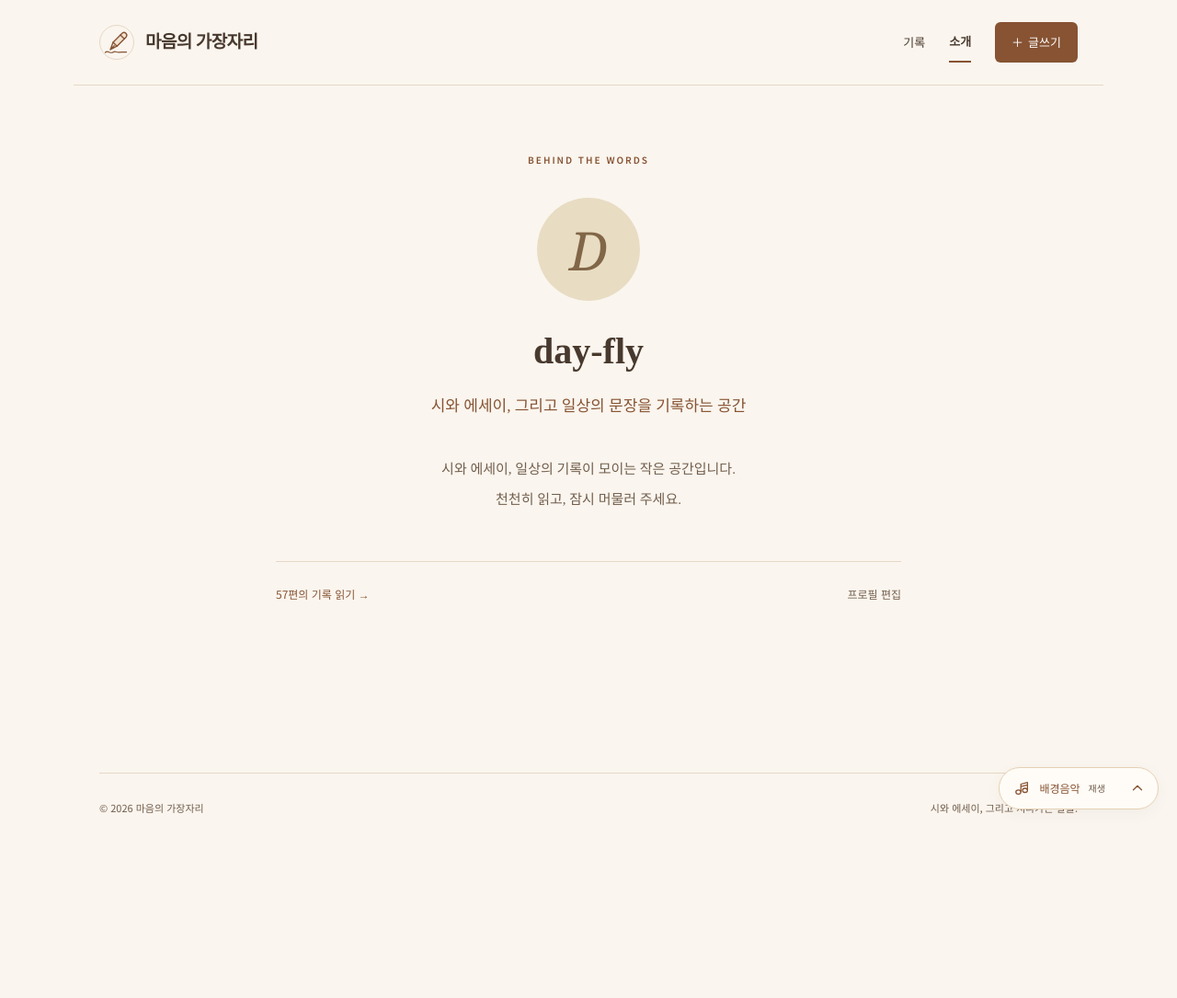
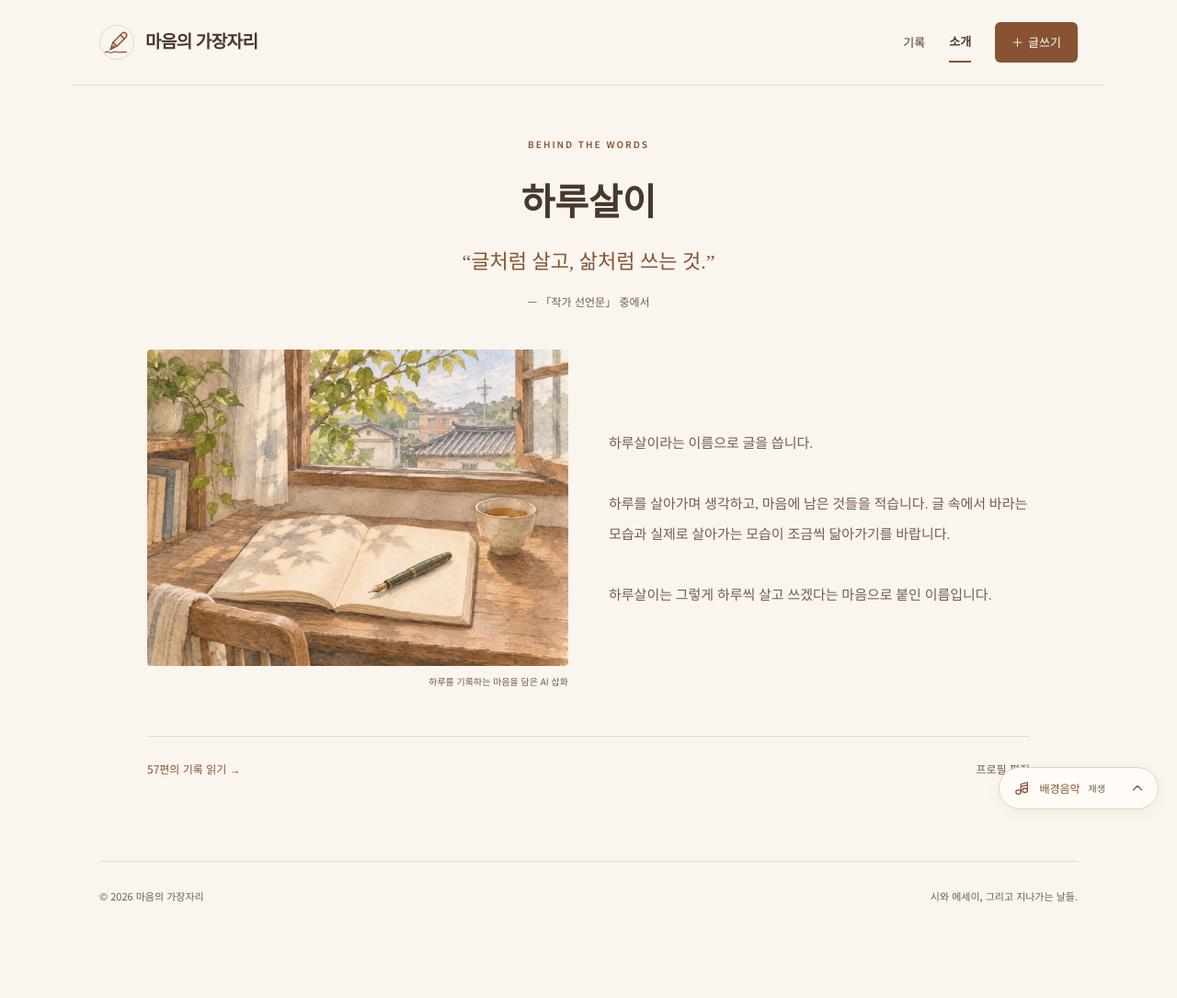
Before and after one commit to day-fly/my-diary, a Jekyll site: the page built from about.md, in a window 1280 px wide. Shown: the whole page at 92% size. Built offline with Jekyll 4.4.1, drawn with Linux system fonts in a browser that asks for light colours; before the commit the page ends 989 px from its top, so only the background shows below that.

Commit message:
Introduce the pen name Harusari with an illustrated author page

```diff
--- a/_data/profile.json
+++ b/_data/profile.json
@@ -1,7 +1,7 @@
 {
-  "name": "day-fly",
-  "tagline": "",
-  "bio": "",
+  "name": "하루살이",
+  "tagline": "글처럼 살고, 삶처럼 쓰는 것.",
+  "bio": "하루살이라는 이름으로 글을 씁니다.\n\n하루를 살아가며 생각하고, 마음에 남은 것들을 적습니다. 글 속에서 바라는 모습과 실제로 살아가는 모습이 조금씩 닮아가기를 바랍니다.\n\n하루살이는 그렇게 하루씩 살고 쓰겠다는 마음으로 붙인 이름입니다.",
   "avatar": "",
   "website": ""
 }
--- a/about.md
+++ b/about.md
@@ -2,14 +2,35 @@
 layout: default
 title: "소개"
 permalink: /about/
+quote_text: "글처럼 살고, 삶처럼 쓰는 것."
+quote_source_title: "작가 선언문"
+quote_source_url: "/2026/02/14/entry-454909/"
+illustration: "/assets/images/harusari-about-20261108.jpg"
+illustration_small: "/assets/images/harusari-about-20261108-640.jpg"
+illustration_alt: "햇살 드는 창가의 나무 책상 위에 펼친 노트와 만년필, 찻잔이 놓인 수채화"
+illustration_width: 1200
+illustration_height: 900
 ---
 
 <section class="about-page">
   <p class="eyebrow">BEHIND THE WORDS</p>
-  {% include avatar.html large=true %}
+  {% if site.data.profile.avatar and site.data.profile.avatar != '' %}{% include avatar.html large=true %}{% endif %}
   <h1>{{ site.data.profile.name | escape }}</h1>
-  <p class="about-tagline">{{ site.data.profile.tagline | default: site.description | escape }}</p>
-  {% if site.data.profile.bio and site.data.profile.bio != '' %}<div class="about-bio">{{ site.data.profile.bio | escape | newline_to_br }}</div>{% else %}<div class="about-bio"><p>시와 에세이, 일상의 기록이 모이는 작은 공간입니다.<br />천천히 읽고, 잠시 머물러 주세요.</p></div>{% endif %}
+  {% if site.data.profile.tagline == page.quote_text %}
+  <blockquote class="about-quote">
+    <p>“{{ site.data.profile.tagline | escape }}”</p>
+    <cite><a href="{{ page.quote_source_url | relative_url }}">— 「{{ page.quote_source_title | escape }}」 중에서</a></cite>
+  </blockquote>
+  {% else %}<p class="about-tagline">{{ site.data.profile.tagline | default: site.description | escape }}</p>{% endif %}
+  <div class="about-story{% if page.illustration %} about-story-illustrated{% endif %}">
+    {% if page.illustration %}
+    <figure class="about-illustration">
+      <img src="{{ page.illustration | relative_url }}" srcset="{{ page.illustration_small | relative_url }} 640w, {{ page.illustration | relative_url }} 1200w" sizes="(max-width: 760px) calc(100vw - 40px), (max-width: 1016px) calc(50vw - 50px), 458px" width="{{ page.illustration_width }}" height="{{ page.illustration_height }}" alt="{{ page.illustration_alt | escape }}" decoding="async" />
+      <figcaption class="illustration-caption">하루를 기록하는 마음을 담은 AI 삽화</figcaption>
+    </figure>
+    {% endif %}
+    {% if site.data.profile.bio and site.data.profile.bio != '' %}<div class="about-bio">{{ site.data.profile.bio | escape | newline_to_br }}</div>{% else %}<div class="about-bio"><p>시와 에세이, 일상의 기록이 모이는 작은 공간입니다.<br />천천히 읽고, 잠시 머물러 주세요.</p></div>{% endif %}
+  </div>
   {% assign website_start = site.data.profile.website | slice: 0, 8 %}
   {% if website_start == 'https://' %}<a class="btn-light" href="{{ site.data.profile.website | escape }}" target="_blank" rel="noopener noreferrer">나의 다른 공간 ↗</a>{% endif %}
   <div class="about-bottom"><a class="text-link" href="{{ '/' | relative_url }}">{{ site.posts.size }}편의 기록 읽기 →</a><a class="text-link muted" href="{{ '/write/#profile' | relative_url }}">프로필 편집</a></div>
--- a/assets/css/style.css
+++ b/assets/css/style.css
@@ -632,12 +632,12 @@ h1 {
   color: var(--ink-soft);
 }
 .about-page {
-  max-width: 680px;
-  margin: 72px auto 0;
+  max-width: 960px;
+  margin: 55px auto 0;
   text-align: center;
 }
 .about-page .eyebrow {
-  margin-bottom: 32px;
+  margin-bottom: 18px;
 }
 .profile-avatar-large {
   width: 112px;
@@ -653,11 +653,52 @@ h1 {
   font-family: var(--serif);
   font-size: 17px;
 }
+.about-quote {
+  margin: 0;
+}
+.about-quote p {
+  margin: 0 0 10px;
+  color: var(--accent);
+  font-family: var(--serif);
+  font-size: 22px;
+  line-height: 1.7;
+  text-wrap: balance;
+}
+.about-quote cite {
+  font-size: 12px;
+  font-style: normal;
+  color: var(--ink-soft);
+}
+.about-quote a:hover {
+  text-decoration: underline;
+  text-underline-offset: 4px;
+}
+.about-story {
+  margin: 40px 0 32px;
+}
+.about-story-illustrated {
+  display: grid;
+  grid-template-columns: minmax(0, 1fr) minmax(0, 1fr);
+  align-items: center;
+  gap: 44px;
+  text-align: left;
+}
+.about-illustration {
+  margin: 0;
+  min-width: 0;
+}
+.about-illustration img {
+  display: block;
+  width: 100%;
+  height: auto;
+  border-radius: 4px;
+}
 .about-bio {
   font-family: var(--serif);
   line-height: 2.2;
   color: var(--ink-soft);
-  margin: 36px 0 32px;
+  margin: 0;
+  word-break: keep-all;
   overflow-wrap: anywhere;
 }
 .about-bottom {
@@ -1181,13 +1222,21 @@ h1 {
     gap: 20px;
   }
   .about-page {
-    margin-top: 45px;
+    margin-top: 38px;
   }
   .about-page h1 {
     font-size: 34px;
+    margin-top: 18px;
   }
   .about-tagline {
     font-size: 15px;
+  }
+  .about-quote p {
+    font-size: 20px;
+  }
+  .about-story-illustrated {
+    grid-template-columns: 1fr;
+    gap: 28px;
   }
   .about-bio {
     font-size: 14px;
--- /dev/null
+++ b/assets/images/harusari-about-20261108-CREDITS.txt
@@ -0,0 +1,4 @@
+About-page illustration for 하루살이, 마음의 가장자리.
+Generated with the built-in OpenAI image generation tool on 2026-11-08.
+Watercolor and graphite illustration of everyday writing; not a photograph of the author or the author’s home.
+The 1200px and 640px JPG files show the same illustration.
```
Also changed, not shown: assets/images/harusari-about-20261108-640.jpg (added), assets/images/harusari-about-20261108.jpg (added).
